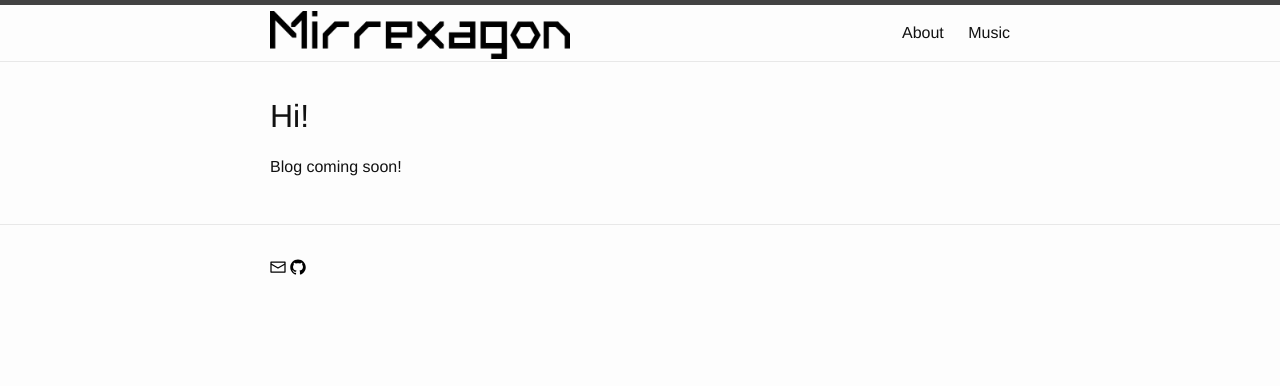
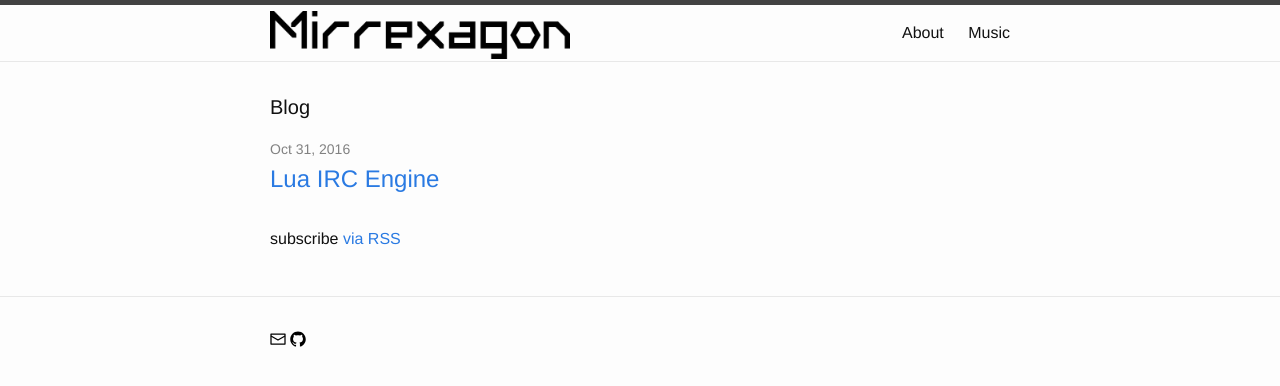
Before and after one commit to legospacy/legospacy.github.io, a Jekyll site: the page built from index.html, in a window 1280 px wide. Shown: the top 386 px of the page. Built offline with Jekyll 4.4.1, drawn with Linux system fonts in a browser that asks for light colours.

```diff
--- a/index.html
+++ b/index.html
@@ -3,10 +3,6 @@ layout: default
 ---
 
 <div class="home">
-  <h1>Hi!</h1>
-  <p>Blog coming soon!</p>
-
-  <!--
   <h1 class="page-heading">Blog</h1>
 
   <ul class="post-list">
@@ -22,5 +18,4 @@ layout: default
   </ul>
 
   <p class="rss-subscribe">subscribe <a href="{{ "/feed.xml" | prepend: site.baseurl }}">via RSS</a></p>
-  -->
 </div>
```
Also changed, not shown: _posts/2016-10-31-lua-irc-engine.md (renamed from _drafts/lua-irc-engine.md).
